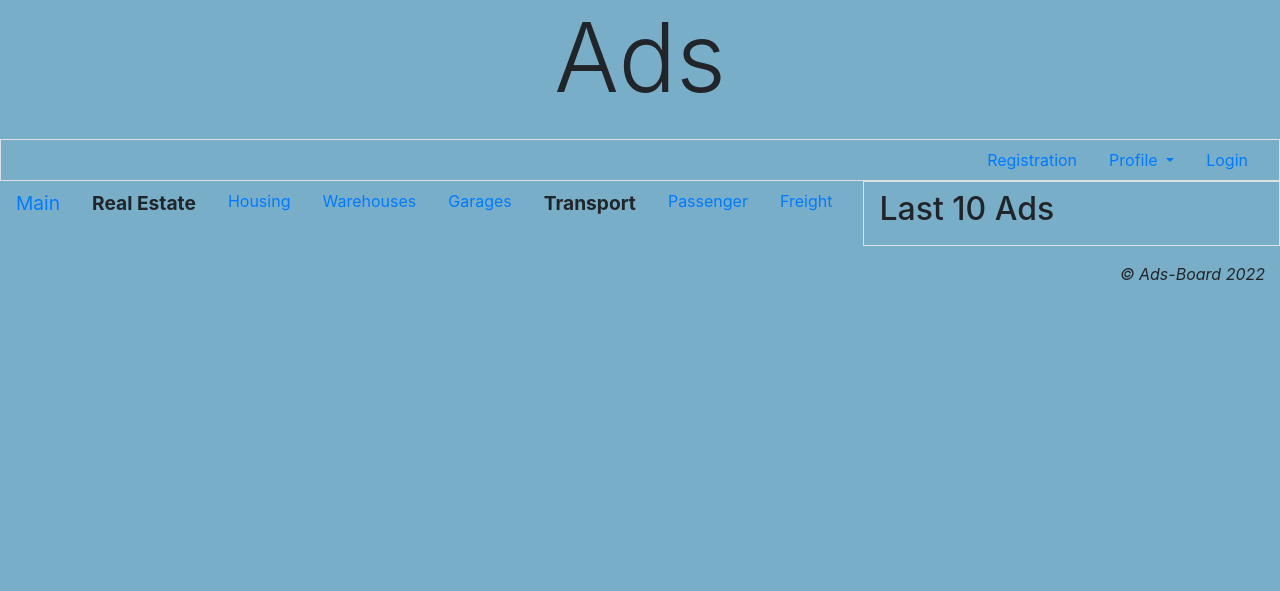
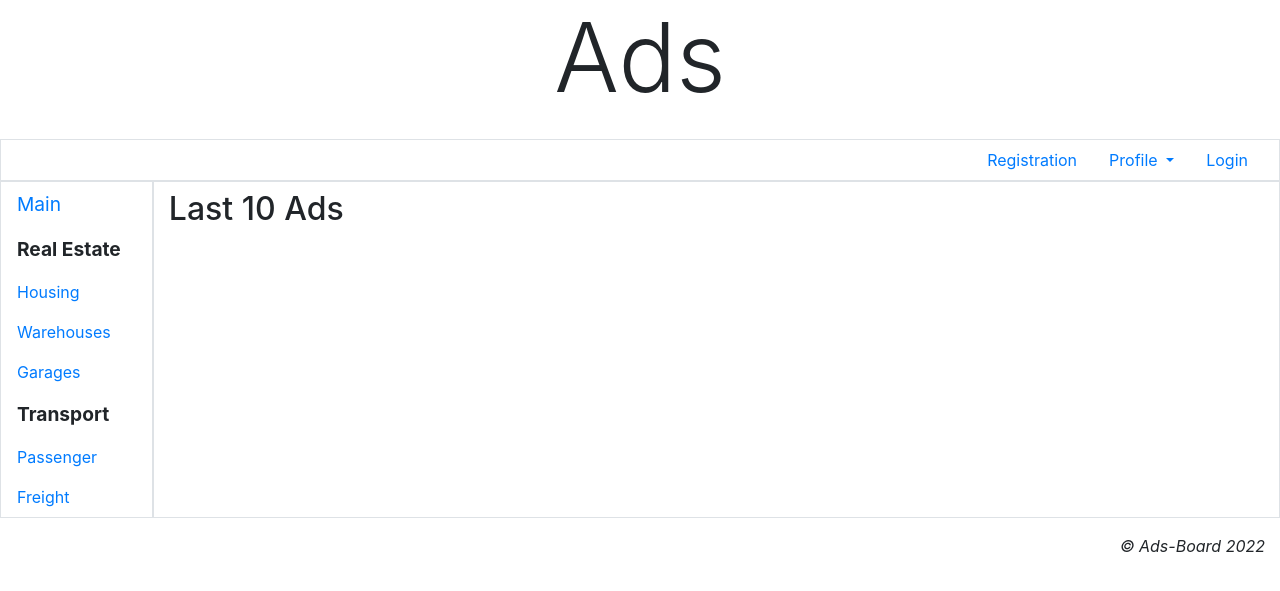
Before and after one commit to artempenteskul/ads-board, a Django app: page / in a window 1280 px wide. Shown: the top 591 px of the page. Run offline with Django 3.2, Linux system fonts and the light colour scheme; some libraries are stand-ins or nearby versions.

Commit message:
fixed issues in design

```diff
--- a/static/styles/styles.css
+++ b/static/styles/styles.css
@@ -1,6 +1,3 @@
-body {
-    background: #79aec8;
-}
 .root {
     font-size: larger;
 }
--- a/templates/base.html
+++ b/templates/base.html
@@ -40,7 +40,7 @@
         </ul>
     </div>
     <div class="row">
-        <nav class="col-md-auto nav flex-column-border">
+        <nav class="col-md-auto nav flex-column border">
             <a href="{% url 'advert:index' %}" class="nav-link root">Main</a>
             <span class="nav-link root font-weight-bold">Real Estate</span>
             <a href="#" class="nav-link">Housing</a>
```
